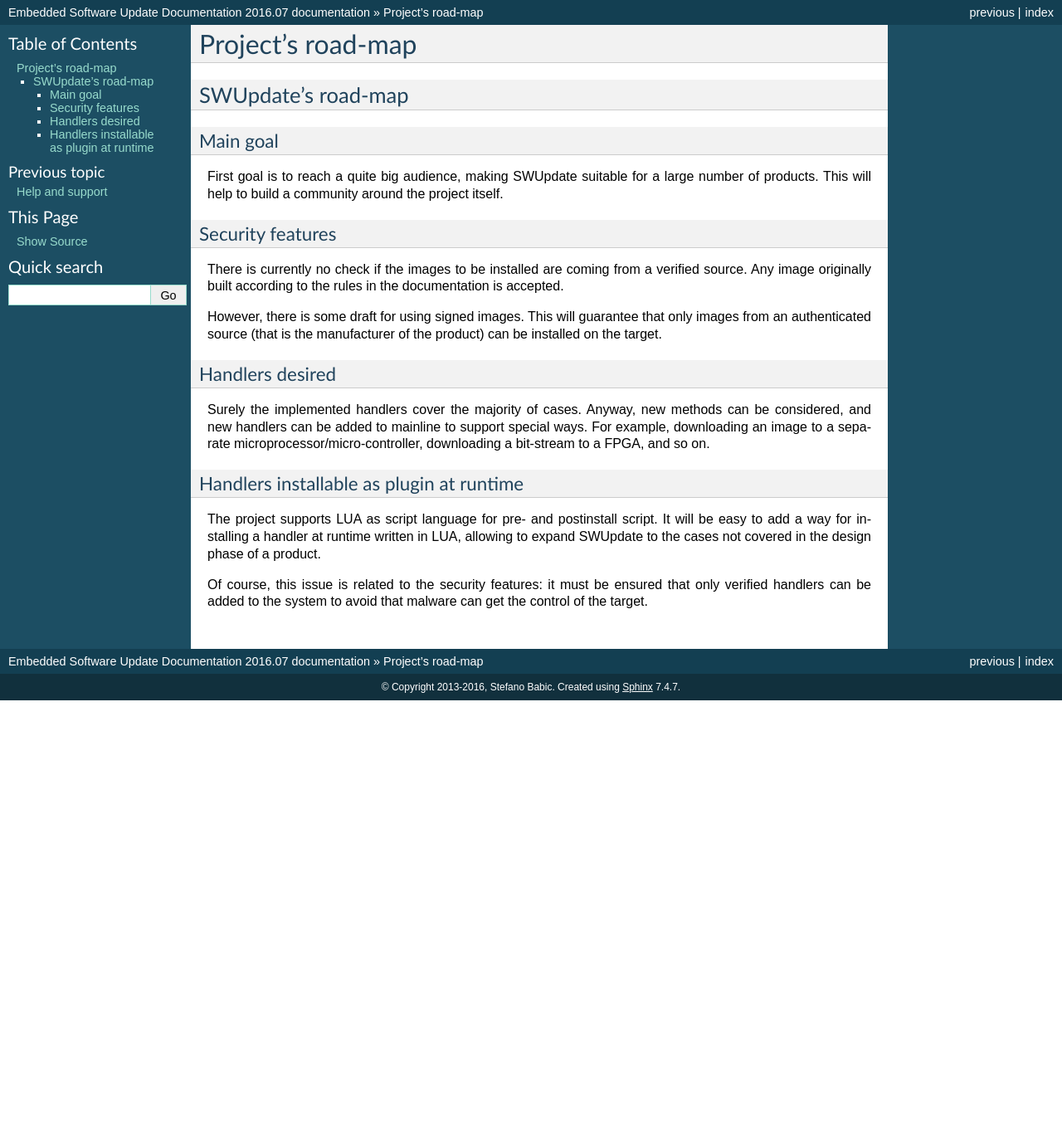
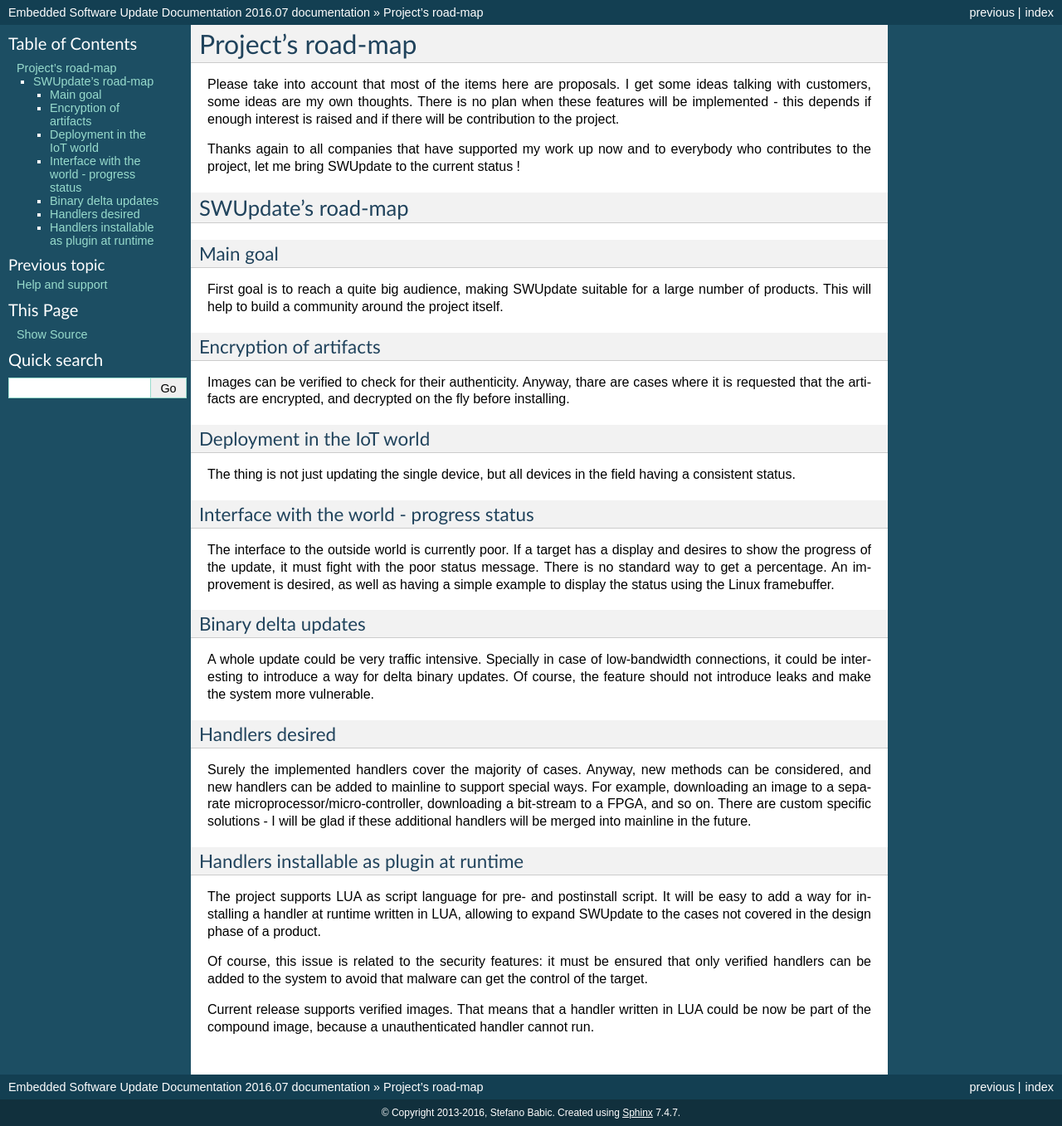
Before and after one commit to sbabic/swupdate, a Sphinx documentation site: the page built from doc/source/roadmap.rst, in a window 1280 px wide. Shown: the whole page at 83% size. Built offline with Sphinx 7.4.7, drawn with Linux system fonts in a browser that asks for light colours; formulas are drawn with MathJax 3; before the commit the page ends 900 px from its top, so only the background shows below that.

Commit message:
doc: update roadmap
Old goals were reached - it is time to think
to the future for the project.

Signed-off-by: Stefano Babic <sbabic@denx.de>

```diff
--- a/doc/source/roadmap.rst
+++ b/doc/source/roadmap.rst
@@ -1,6 +1,15 @@
 =============================================
 Project's road-map
 =============================================
+
+Please take into account that most of the items here are proposals.
+I get some ideas talking with customers, some ideas are my own thoughts.
+There is no plan when these features will be implemented - this depends
+if enough interest is raised and if there will be contribution to the project.
+
+Thanks again to all companies that have supported my work up now and to
+everybody who contributes to the project, let me bring SWUpdate
+to the current status !
 
 SWUpdate's road-map
 ===================
@@ -13,16 +22,36 @@
 This will help to build a community around the project
 itself.
 
-Security features
------------------
+Encryption of artifacts
+-----------------------
 
-There is currently no check if the images to be installed
-are coming from a verified source. Any image originally built
-according to the rules in the documentation is accepted.
+Images can be verified to check for their authenticity. Anyway,
+thare are cases where it is requested that the artifacts are
+encrypted, and decrypted on the fly before installing.
 
-However, there is some draft for using signed images. This will
-guarantee that only images from an authenticated source (that is
-the manufacturer of the product) can be installed on the target.
+Deployment in the IoT world
+---------------------------
+
+The thing is not just updating the single device, but all
+devices in the field having a consistent status.
+
+Interface with the world - progress status
+------------------------------------------
+
+The interface to the outside world is currently poor. If a target
+has a display and desires to show the progress of the update,
+it must fight with the poor status message. There is no standard way to
+get a percentage.
+An improvement is desired, as well as having a simple example to
+display the status using the Linux framebuffer.
+
+Binary delta updates
+--------------------
+
+A whole update could be very traffic intensive. Specially in case
+of low-bandwidth connections, it could be interesting to introduce
+a way for delta binary updates. Of course, the feature should not
+introduce leaks and make the system more vulnerable.
 
 Handlers desired
 ----------------
@@ -32,6 +61,8 @@
 to support special ways. For example, downloading an image to a separate
 microprocessor/micro-controller, downloading a bit-stream to a FPGA,
 and so on.
+There are custom specific solutions - I will be glad if these additional
+handlers will be merged into mainline in the future.
 
 Handlers installable as plugin at runtime
 -----------------------------------------
@@ -44,3 +75,7 @@
 Of course, this issue is related to the security features: it must be
 ensured that only verified handlers can be added to the system to avoid
 that malware can get the control of the target.
+
+Current release supports verified images. That means that a handler
+written in LUA could be now be part of the compound image, because
+a unauthenticated handler cannot run.
```
